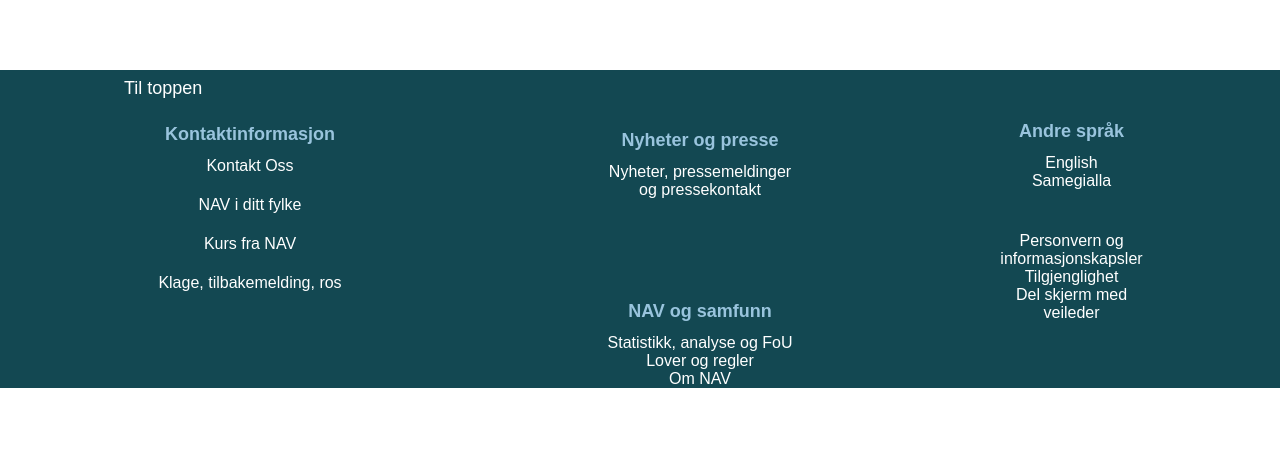
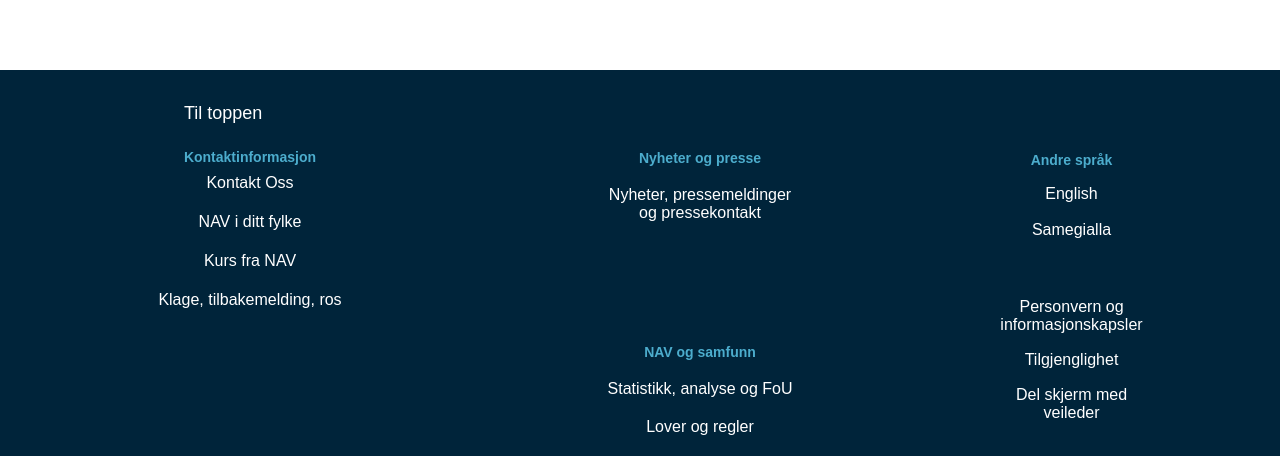
Before and after one commit to UnoHero/nav-min-vei-frontend, a React (Create React App) app: page / in a window 1280 px wide. Shown: the part 895-1351 px from the top of the page. Before the commit the page ends 1283 px from the top, so only its background shows below. Built offline with nearby package versions, Linux system fonts and the light colour scheme; some icons are missing.

Commit message:
Push
trenger litt styling på fargen på overskriftene i footer

```diff
--- a/src/App.css
+++ b/src/App.css
@@ -166,6 +166,9 @@
 
 
 
+.Over-dropdown-text {
+  margin-bottom: 2%;
+}
 
 
 
@@ -378,12 +381,10 @@ p {
 
 /*Css for footer til hovedsiden og informasjonssiden */
 
-
-.Over-dropdown-text {
-  margin-bottom: 2%;
+.scrollUp {
+  margin-top: 5%;
+  margin-left: 15%;
 }
-
-
 
 .flex {
 text-align: center;
@@ -416,24 +417,31 @@ padding: 30px;
 
 
 h1 {
-  font-size: 18px;
+  font-size: 14px;
   text-align: center;
-  color: #99C4DD;
+  color: #4cadcd;
   margin-top: 5%;
 }
 
 .h1-column-2-3 {
-  margin-top: 15%;
+  margin-top: 20%;
+}
+
+.column-3 {
+  margin-top: 4%;
 }
 
 .p-footer-column-1 {
   text-align: center;
   font-size: 16px;
+  color: white;
 }
 
 .p-footer {
   font-size: 16px;
   text-align: center;
+  margin-top: 5%;
+  color: white;
 }
 
 
@@ -441,9 +449,13 @@ h1 {
 
 .footer {
   margin-top: 7%;
-  background-color: #134852;
+  background-color: #00243a;
   color: white;
   font-size: 18px;
+}
+
+.farge-på-tekst {
+  color: white;
 }
 
 
--- a/src/footer.js
+++ b/src/footer.js
@@ -12,33 +12,33 @@ class Footer extends React.Component {
           <div className="column-1">
             <ScrollToTop />
             <h1 className='h1-column-1'>Kontaktinformasjon</h1>
-            <p className='p-footer-column-1'><a href="https://www.nav.no/kontaktoss">Kontakt Oss</a></p>
+            <p className='p-footer-column-1'><a className='farge-på-tekst' href="https://www.nav.no/kontaktoss">Kontakt Oss</a></p>
             <br/>
-            <p className='p-footer-column-1'><a href="https://www.nav.no/no/nav-og-samfunn/kontakt-nav/nav-i-ditt-fylke">NAV i ditt fylke</a></p>
+            <p className='p-footer-column-1'><a className='farge-på-tekst' href="https://www.nav.no/no/nav-og-samfunn/kontakt-nav/nav-i-ditt-fylke">NAV i ditt fylke</a></p>
             <br/>
-            <p className='p-footer-column-1'><a href="https://www.nav.no/no/nav-og-samfunn/kontakt-nav/kurs-fra-nav">Kurs fra NAV</a></p>
+            <p className='p-footer-column-1'><a className='farge-på-tekst' href="https://www.nav.no/no/nav-og-samfunn/kontakt-nav/kurs-fra-nav">Kurs fra NAV</a></p>
             <br/>
-            <p className='p-footer-column-1'><a href="https://www.nav.no/person/kontakt-oss/nb/tilbakemeldinger/">Klage, tilbakemelding, ros</a></p>
+            <p className='p-footer-column-1'><a className='farge-på-tekst' href="https://www.nav.no/person/kontakt-oss/nb/tilbakemeldinger/">Klage, tilbakemelding, ros</a></p>
           </div>
           <div className="column-2">
             <h1 className='h1-column-2-3'>Nyheter og presse</h1>
-            <p className='p-footer'><a href="https://www.nav.no/samarbeidspartner/presse">Nyheter, pressemeldinger og pressekontakt</a></p>
+            <p className='p-footer'><a className='farge-på-tekst' href="https://www.nav.no/samarbeidspartner/presse">Nyheter, pressemeldinger og pressekontakt</a></p>
             <br/>
             <br/>
             <h1 className='h1-column-2-3'>NAV og samfunn</h1>
-            <p className='p-footer'><a href="https://www.nav.no/no/nav-og-samfunn/statistikk-analyse-og-fou">Statistikk, analyse og FoU</a></p>
-            <p className='p-footer'><a href="https://lovdata.no/nav/">Lover og regler</a></p>
-            <p className='p-footer'><a href="https://www.nav.no/no/nav-og-samfunn/om-nav/om-nav">Om NAV</a></p>
+            <p className='p-footer'><a className='farge-på-tekst' href="https://www.nav.no/no/nav-og-samfunn/statistikk-analyse-og-fou">Statistikk, analyse og FoU</a></p>
+            <p className='p-footer'><a className='farge-på-tekst' href="https://lovdata.no/nav/">Lover og regler</a></p>
+            <p className='p-footer'><a className='farge-på-tekst' href="https://www.nav.no/no/nav-og-samfunn/om-nav/om-nav">Om NAV</a></p>
           </div>
           <div className="column-3">
-            <h1 className='h1-column-2-3'>Andre språk</h1>
-            <p className='p-footer'><a href="https://www.nav.no/en/home">English</a></p>
-            <p className='p-footer'><a href="https://www.nav.no/person/bestilling-av-samisk-samtale">Samegialla</a></p>
+            <h1 className='h1-column-2-3 column3'>Andre språk</h1>
+            <p className='p-footer'><a className='farge-på-tekst' href="https://www.nav.no/en/home">English</a></p>
+            <p className='p-footer'><a className='farge-på-tekst' href="https://www.nav.no/person/bestilling-av-samisk-samtale">Samegialla</a></p>
             <br/>
             <br/>
-            <p className='p-footer'><a href="https://www.nav.no/no/nav-og-samfunn/om-nav/personvern-i-arbeids-og-velferdsetaten">Personvern og informasjonskapsler</a></p>
-            <p className='p-footer'><a href="https://www.nav.no/tilgjengelighet">Tilgjenglighet</a></p>
-            <p className='p-footer'><a href="https://www.nav.no/#">Del skjerm med veileder</a></p>
+            <p className='p-footer'><a className='farge-på-tekst' href="https://www.nav.no/no/nav-og-samfunn/om-nav/personvern-i-arbeids-og-velferdsetaten">Personvern og informasjonskapsler</a></p>
+            <p className='p-footer'><a className='farge-på-tekst' href="https://www.nav.no/tilgjengelighet">Tilgjenglighet</a></p>
+            <p className='p-footer'><a className='farge-på-tekst' href="https://www.nav.no/#">Del skjerm med veileder</a></p>
 
           </div>
         </div>
```
